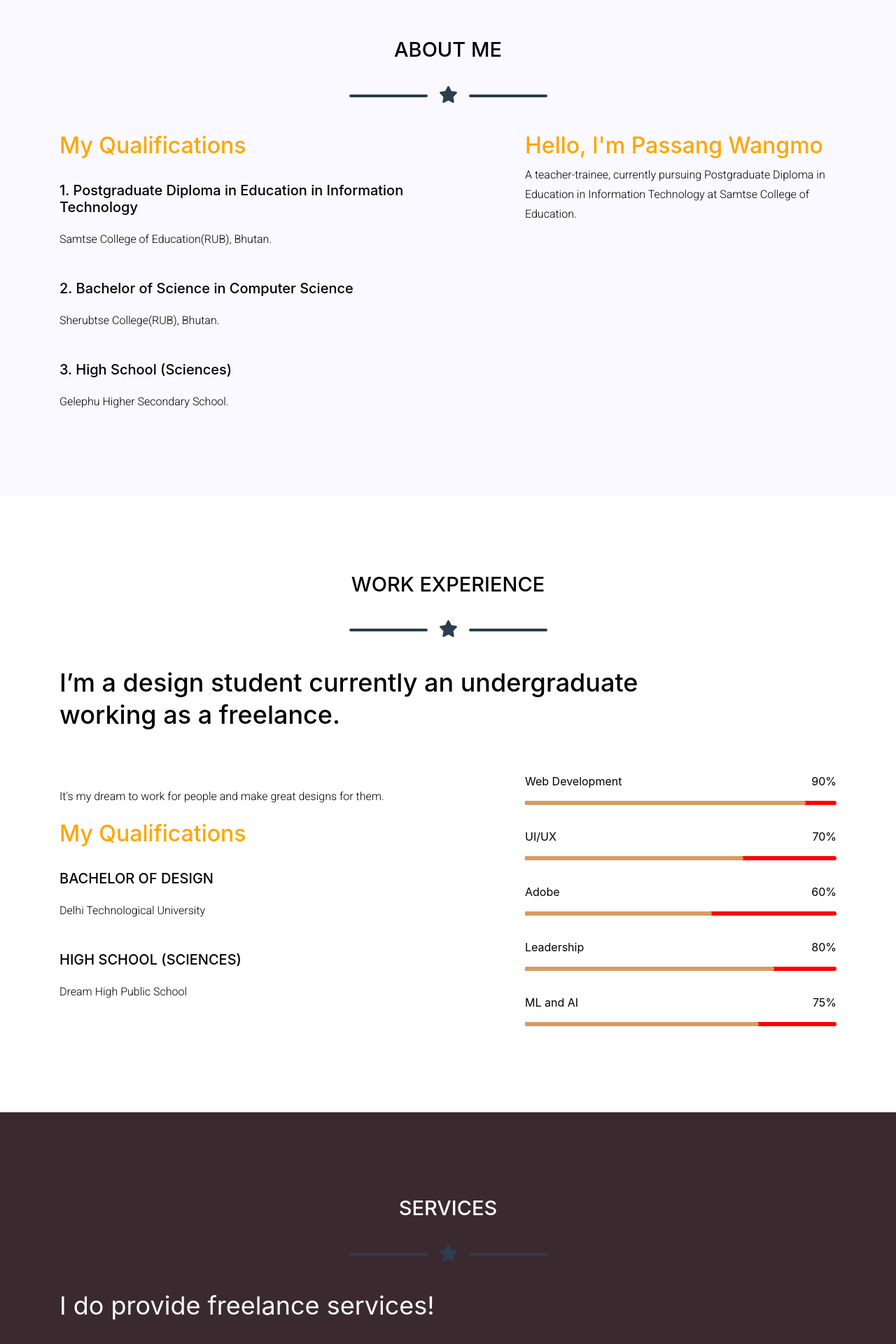
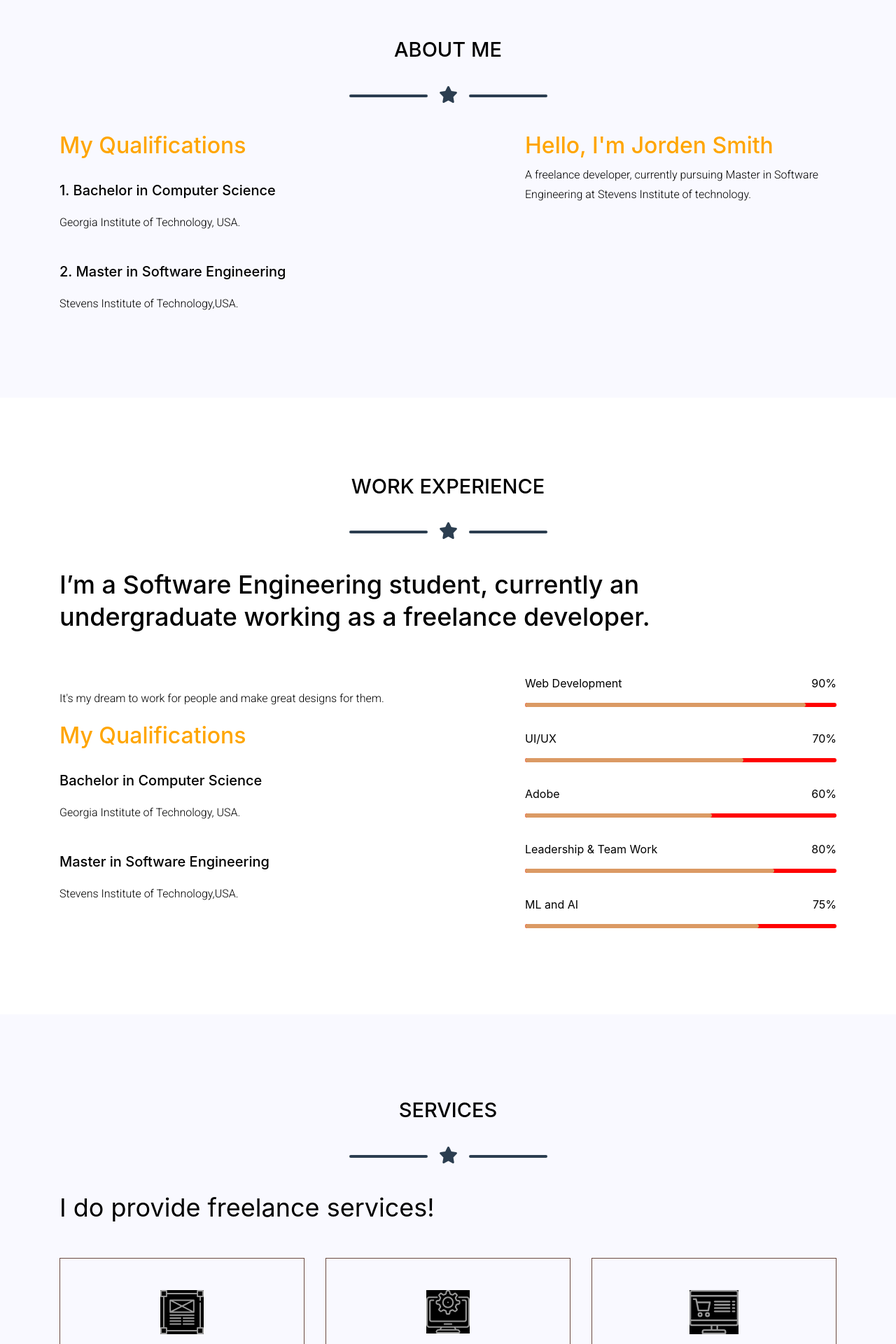
Before and after one commit to sangayt1997/django-eportfolio, a Django app: page /myapp/home/ in a window 1280 px wide. Shown: the part 880-2800 px from the top of the page at 70% size. Run offline with Django 3.2, Linux system fonts and the light colour scheme; some libraries are stand-ins or nearby versions.

Commit message:
revamp whole design and code

```diff
--- a/myapp/static/css/style.css
+++ b/myapp/static/css/style.css
@@ -619,7 +619,7 @@ h3 {
 }
 
 .service_area {
-  background: #3B2930;
+  background: #F9F9FF;
   padding-bottom: 90px;
   padding-top: 120px;
 }
--- a/myapp/templates/home.html
+++ b/myapp/templates/home.html
@@ -3,7 +3,7 @@
     <head>
         <meta charset="utf-8">
         <meta http-equiv="x-ua-compatible" content="ie=edge">
-        <title>Passang Wangmo Portfolio</title>
+        <title>Django ePortfolio</title>
         <meta name="viewport" content="width=device-width, initial-scale=1">
         <link href="/static/css/style.css" rel="stylesheet"/>
         <link href="/static/css/bootstrap.min.css" rel="stylesheet"/>
@@ -15,7 +15,7 @@
     <body>
     <!--Nav Header-->
         <nav class="navbar navbar-light bg-light sticky-top justify-content-between">
-            <a class="navbar-brand" href="/" style="color: #000;">❀ PASSANG WANGMO</a>
+            <a class="navbar-brand" href="/" style="color: #000;">Django ePortfolio</a>
             <div class="d-flex flex-row" id="navbarResponsive">
                 <ul class="navbar-nav ms-auto" style="flex-direction: row">
                     <li class="nav-item mx-0 mx-lg-1">
@@ -43,11 +43,11 @@
                     <div class="row align-items-center position-relative">
                         <div class="col-lg-7">
                             <div class="slider_text">
-                                <h2>Passang Wangmo</h2>
+                                <h2>Jorden Smith</h2>
                                 <p>
-                                    Hello 👋, I am Passang Wangmo. A teacher-trainee, <br>
-                                    currently pursuing Postgraduate Diploma in Education<br>
-                                    in Information Technology at Samtse College of Education.
+                                    Hello 👋, I am Jorden Smith. A freelance Developer, <br>
+                                    currently pursuing Master in Software Engineering<br>
+                                    at Stevens Institute of technology.
 
                                 </p>
                             </div>
@@ -75,27 +75,21 @@
                     <div class="col-lg-6 col-md-6">
                         <div class="download_left">
                             <h2 style="color: orange;">My Qualifications </h2> <br>
-                            <h5 style="color: black;">1. Postgraduate Diploma in Education in Information Technology</h5>
+                            <h5 style="color: black;">1. Bachelor in Computer Science</h5>
                             <p>
-                                Samtse College of Education(RUB), Bhutan.
+                                Georgia Institute of Technology, USA.
                             </p>
                             <br>
-                            <h5 style="color: black;">2. Bachelor of Science in Computer Science</h5>
+                            <h5 style="color: black;">2. Master in Software Engineering</h5>
                             <p>
-                                Sherubtse College(RUB), Bhutan.
+                                Stevens Institute of Technology,USA.
                             </p>
-                            <br>
-                            <h5 style="color: black;">3. High School (Sciences) </h5>
-                            <p>
-                                Gelephu Higher Secondary School.
-                            </p>
-
                         </div>
                     </div>
                     <div class="col-lg-5 offset-lg-1 col-md-6">
-                        <h2 style="color: orange;">Hello, I'm Passang Wangmo</h2>
+                        <h2 style="color: orange;">Hello, I'm Jorden Smith</h2>
                         <p style="color: black;">
-                            A teacher-trainee, currently pursuing Postgraduate Diploma in Education in Information Technology at Samtse College of Education.
+                            A freelance developer, currently pursuing Master in Software Engineering at Stevens Institute of technology.
                         </p>
                     </div>
                 </div>
@@ -117,7 +111,7 @@
                 <div class="row">
                     <div class="col-xl-10">
                         <div class="work_text">
-                            <h3>I’m a design student currently an undergraduate working as a freelance.</h3>
+                            <h3>I’m a Software Engineering student, currently an undergraduate working as a freelance developer.</h3>
                         </div>
                     </div>
                 </div>
@@ -127,13 +121,11 @@
                             <p>It's my dream to work for people and make great designs for them.
                             </p>
                             <h2 style="color: orange;">My Qualifications </h2> <br>
-                            <h5 style="color: black;">BACHELOR OF DESIGN </h5>
-                            <p>Delhi Technological University
-                            </p>
+                            <h5 style="color: black;">Bachelor in Computer Science </h5>
+                            <p>Georgia Institute of Technology, USA.</p>
                             <br>
-                            <h5 style="color: black;">HIGH SCHOOL (SCIENCES) </h5>
-                            <p>Dream High Public School
-                            </p>
+                            <h5 style="color: black;">Master in Software Engineering</h5>
+                            <p>Stevens Institute of Technology,USA.</p>
 
                         </div>
                     </div>
@@ -171,7 +163,7 @@
                             </div>
                             <div class="single_progress">
                                 <div class="label d-flex justify-content-between">
-                                    <span>Leadership</span>
+                                    <span>Leadership & Team Work</span>
                                     <span>80%</span>
                                 </div>
                                 <div class="progress">
@@ -199,7 +191,7 @@
         <!--Services-->
         <div class="service_area" id="service">
             <div class="container">
-                <h2 class="text-center text-uppercase text-black" style="font-size:29px; color: white">
+                <h2 class="text-center text-uppercase text-black" style="font-size:29px; color: black">
                     Services
                 </h2>
                 <!-- Icon Divider-->
@@ -211,7 +203,7 @@
                 <div class="row">
                     <div class="col-xl-12">
                         <div class="section_title mb-50">
-                            <h3>I do provide freelance services!</h3>
+                            <h3 style="color: black">I do provide freelance services!</h3>
                         </div>
                     </div>
                 </div>
@@ -219,7 +211,7 @@
                     <div class="col-lg-4 col-md-6">
                         <div class="single_service text-center">
                             <div class="icon">
-                                <img src="/static/img/svg_icon/1.svg" alt="">
+                                <img src="/static/img/svg_icon/1.svg" alt="icon image" style="background-color: black;">
                             </div>
                             <h3>
                                 Web & Mobile Design
@@ -230,7 +222,7 @@
                     <div class="col-lg-4 col-md-6">
                         <div class="single_service text-center">
                             <div class="icon">
-                                <img src="/static/img/svg_icon/2.svg" alt="">
+                                <img src="/static/img/svg_icon/2.svg" alt="icon image" style="background-color: black;">
                             </div>
                             <h3>
                                 Web Development
@@ -240,7 +232,7 @@
                     <div class="col-lg-4 col-md-6">
                         <div class="single_service text-center">
                             <div class="icon">
-                                <img src="/static/img/svg_icon/3.svg" alt="">
+                                <img src="/static/img/svg_icon/3.svg" alt="icon image" style="background-color: black;">
                             </div>
                             <h3>
                                 Adobe Illustrator
@@ -252,9 +244,9 @@
         </div>
 
         <!--Contact Us-->
-        <section class="py-5 px-5" id="contact" style="background-color: orange">
-            <h2 class="text-center text-uppercase text-black" style="font-size:29px; color: white">
-                Services
+        <section class="py-5 px-5 contact_area" id="contact" style="background-color: white">
+            <h2 class="text-center text-uppercase text-black" style="font-size:29px; color: black">
+                Contact Me
             </h2>
             <div class="divider-custom divider-dark">
                 <div class="divider-custom-line"></div>
@@ -297,7 +289,7 @@
                         </div>
                     </form>
                     <div class="text-center text-md-left mt-5">
-                        <a class="btn btn-primary" onclick="">Send</a>
+                        <a class="btn" style="background-color: orange; color: white" onclick="">Send</a>
                     </div>
                     <div class="status"></div>
                 </div>
@@ -305,14 +297,14 @@
                     <ul class="list-unstyled mb-0">
                         <li>
                             <i class="fas fa-map-marker-alt fa-2x"></i>
-                            <p>Samtse District, Bhutan</p>
+                            <p>California, USA</p>
                         </li>
 
                         <li>
-                            <a href="tel:+97517876162" style="color: #000000">
+                            <a href="tel:092290933" style="color: #000000">
                                 <i class="fas fa-phone mt-4 fa-2x"></i>
                             </a>
-                            <p>+975 17876162</p>
+                            <p>092290933</p>
                         </li>
 
                         <li>
@@ -322,7 +314,7 @@
                                style="color: #000000">
                                 <i class="fas fa-envelope mt-4 fa-2x"></i>
                             </a>
-                            <p>passangwangmo729@gmail.com</p>
+                            <p>jordensmith***@gmail.com</p>
                         </li>
                     </ul>
                 </div>
@@ -336,8 +328,7 @@
                 <div class="col-lg-4">
                     <h4 class="text-uppercase mb-4">About</h4>
                     <p class="lead mb-0" style="color:white">
-                        A teacher trainee pursuing Postgraduate Diploma in Information Technology at
-                        Samtse College of Education. <br>
+                        A freelance developer, currently pursuing Master in Software Engineering at Stevens Institute of technology. <br>
                         <a href="" style="color:blue">More</a>
                     </p>
                 </div>
@@ -345,10 +336,10 @@
                 <!-- Footer Social Icons-->
                 <div class="col-lg-4 mb-5 mb-lg-0">
                     <h4 class="text-uppercase mb-4">Follow me on</h4>
-                    <a class="btn btn-outline-light btn-social mx-1" href="#!"><i class="fab fa-fw fa-facebook-f"></i></a>
-                    <a class="btn btn-outline-light btn-social mx-1" href="#!"><i class="fab fa-fw fa-twitter"></i></a>
-                    <a class="btn btn-outline-light btn-social mx-1" href="#!"><i class="fab fa-fw fa-linkedin-in"></i></a>
-                    <a class="btn btn-outline-light btn-social mx-1" href="#!"><i class="fab fa-fw fa-dribbble"></i></a>
+                    <a class="btn btn-outline-light btn-social mx-1" href="#"><i class="fab fa-fw fa-facebook-f"></i></a>
+                    <a class="btn btn-outline-light btn-social mx-1" href="#"><i class="fab fa-fw fa-twitter"></i></a>
+                    <a class="btn btn-outline-light btn-social mx-1" href="#"><i class="fab fa-fw fa-linkedin-in"></i></a>
+                    <a class="btn btn-outline-light btn-social mx-1" href="#"><i class="fab fa-fw fa-dribbble"></i></a>
                 </div>
             </div>
         </footer>
```
Also changed, not shown: README.md, myapp/static/img/about/my_img.png, myapp/static/img/gallery/1.jpg (deleted), myapp/static/img/gallery/2.jpg (deleted).
